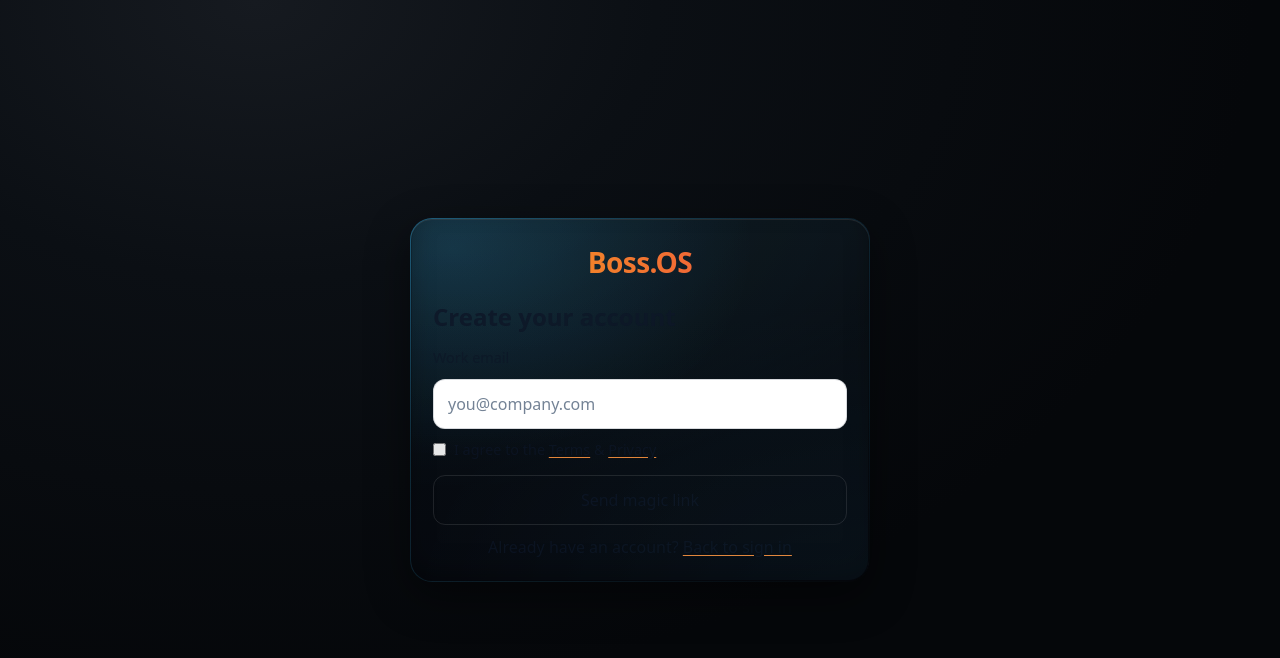
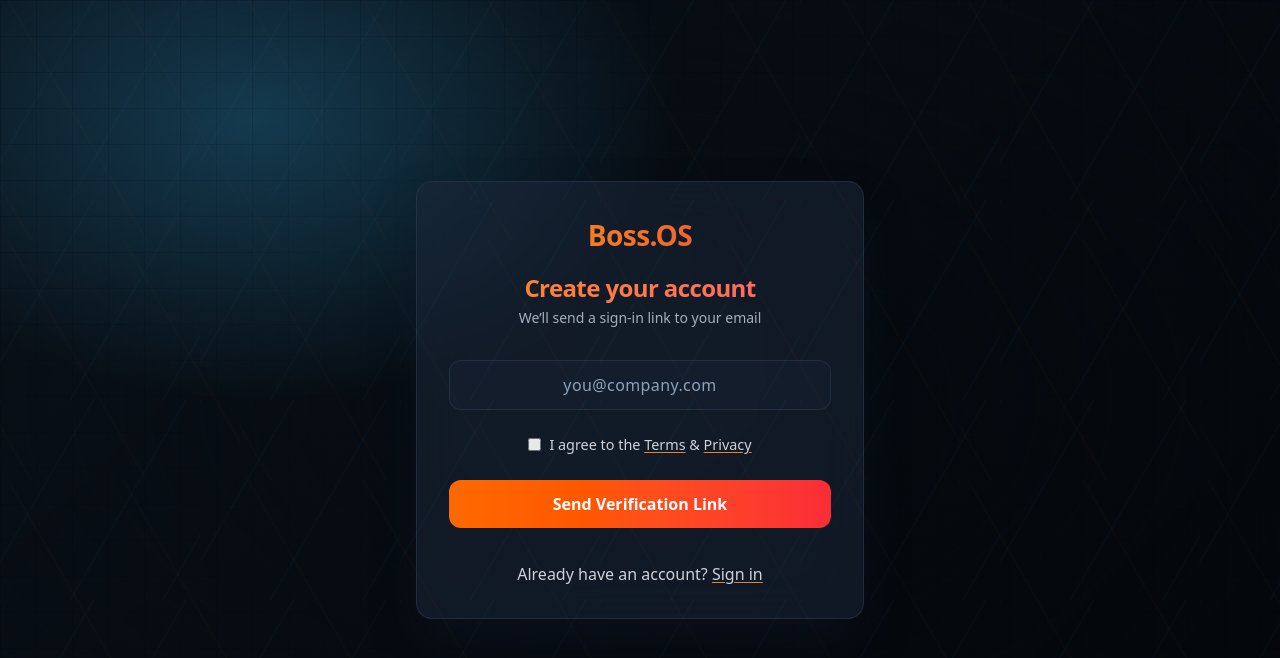
Before and after one commit to mmcdani2/BossOS, a React (Vite) app: page /register in a window 1280 px wide. Shown: the top 658 px of the page. Built offline with nearby package versions, Linux system fonts and the light colour scheme.

Commit message:
Headed to office

```diff
--- a/src/features/auth/SignUp.tsx
+++ b/src/features/auth/SignUp.tsx
@@ -13,7 +13,6 @@
     message: "Please accept the Terms to continue",
   }),
 });
-
 type FormData = z.infer<typeof schema>;
 
 export default function SignUp() {
@@ -43,78 +42,135 @@
       });
       if (error) throw error;
       setSent(true);
-    } catch (err: unknown) {
-      const msg = err instanceof Error ? err.message : "Something went wrong";
-      setErr(msg);
+    } catch (e: unknown) {
+      setErr(e instanceof Error ? e.message : "Something went wrong");
     } finally {
       setBusy(false);
     }
   }
 
-  if (sent) {
-    return (
-      <div className="auth-center">
-        <div className="auth-card glass-surface">
-          <Logo />
-          <h1 className="auth-title">Check your email</h1>
-          <p className="auth-subtext">
-            We’ve sent a magic link to complete your sign up.
-          </p>
-          <a className="auth-link" href="/signin">
-            Back to sign in
-          </a>
+  return (
+    <div className="min-h-screen auth-bg flex items-center justify-center p-4">
+      {/* same subtle grid + blur as SignIn */}
+      <div className="absolute inset-0 auth-grid-overlay backdrop-blur-[2px] pointer-events-none [mask-image:radial-gradient(ellipse_at_center,transparent_20%,black)]" />
+      <div className="relative w-full max-w-md">
+        <div
+          className="
+            relative w-full max-w-md
+            bg-slate-800/50 backdrop-blur-xl rounded-2xl
+            border border-slate-700/50 shadow-2xl shadow-slate-900/50
+            p-6 sm:p-8
+          "
+        >
+          <div className="text-center mb-6 sm:mb-8">
+            <Logo />
+            <h1
+              className="
+                text-2xl font-extrabold tracking-tight
+                bg-gradient-to-r from-orange-400 to-red-400 bg-clip-text text-transparent
+              "
+            >
+              Create your account
+            </h1>
+            {!sent && (
+              <p className="mt-1 text-sm text-slate-300/80">
+                We’ll send a sign-in link to your email
+              </p>
+            )}
+          </div>
+
+          {sent ? (
+            <div className="space-y-3 text-center">
+              <h2 className="text-lg font-semibold text-white">
+                Check your email
+              </h2>
+              <p className="text-sm text-slate-300/80">
+                We’ve sent a magic link to complete your sign up.
+              </p>
+              <p className="auth-switch" style={{ textAlign: "center" }}>
+                Already have an account?{" "}
+                <Link className="auth-link" to="/signin">
+                  Back to sign in
+                </Link>
+              </p>
+            </div>
+          ) : (
+            <form
+              className="space-y-4 sm:space-y-6"
+              onSubmit={handleSubmit(onSubmit)}
+            >
+              {err && (
+                <div className="text-sm text-rose-300 bg-rose-500/10 border border-rose-400/30 rounded-md px-3 py-2">
+                  Error: {err}
+                </div>
+              )}
+
+              <div className="relative">
+                <input
+                  id="email"
+                  type="email"
+                  placeholder="you@company.com"
+                  disabled={busy}
+                  {...register("email")}
+                  className="
+                    w-full rounded-xl px-4 py-3
+                    bg-slate-800/30 text-white placeholder-slate-400
+                    border border-slate-700/50
+                    outline-none transition-all duration-300
+                    focus:ring-2 focus:ring-orange-500/50 focus:border-transparent
+                    text-center tracking-wide
+                  "
+                />
+                {errors.email && (
+                  <p className="auth-error mt-2">{errors.email.message}</p>
+                )}
+              </div>
+              <div style={{ display: "flex", justifyContent: "center" }}>
+                <label className="auth-checkbox">
+                  <input
+                    type="checkbox"
+                    disabled={busy}
+                    {...register("agree")}
+                  />
+                  <span>
+                    I agree to the{" "}
+                    <Link className="auth-link" to="/terms">
+                      Terms
+                    </Link>{" "}
+                    &{" "}
+                    <Link className="auth-link" to="/privacy">
+                      Privacy
+                    </Link>
+                  </span>
+                </label>
+              </div>
+              {errors.agree && (
+                <p className="auth-error">{errors.agree.message}</p>
+              )}
+
+              <button
+                className="
+                  w-full rounded-xl py-3 font-semibold text-white
+                  bg-gradient-to-r from-orange-500 to-red-500
+                  hover:shadow-lg hover:shadow-orange-500/25
+                  focus:outline-none focus:ring-2 focus:ring-orange-500/50
+                  transition-all duration-300 transform hover:-translate-y-0.5
+                  disabled:opacity-70 disabled:cursor-not-allowed
+                "
+                disabled={busy}
+              >
+                {busy ? "Sending…" : "Send Verification Link"}
+              </button>
+
+              <p className="auth-switch" style={{ textAlign: "center" }}>
+                Already have an account?{" "}
+                <Link className="auth-link" to="/signin">
+                  Sign in
+                </Link>
+              </p>
+            </form>
+          )}
         </div>
-      </div>
-    );
-  }
-
-  return (
-    <div className="auth-center">
-      <div className="auth-card glass-surface">
-        <Logo />
-        <h1 className="auth-title">Create your account</h1>
-
-        <form className="auth-form" onSubmit={handleSubmit(onSubmit)}>
-          <label className="auth-label" htmlFor="email">
-            Work email
-          </label>
-          <input
-            id="email"
-            type="email"
-            className="auth-input"
-            placeholder="you@company.com"
-            {...register("email")}
-            disabled={busy}
-          />
-          {errors.email && <p className="auth-error">{errors.email.message}</p>}
-
-          <label className="auth-checkbox">
-            <input type="checkbox" {...register("agree")} disabled={busy} />
-            <span>
-              I agree to the{" "}
-              <a className="auth-link" href="/terms">
-                Terms
-              </a>{" "}
-              &{" "}
-              <a className="auth-link" href="/privacy">
-                Privacy
-              </a>
-            </span>
-          </label>
-          {errors.agree && <p className="auth-error">{errors.agree.message}</p>}
-
-          {err && <div className="auth-banner-error">{err}</div>}
-
-          <button className="auth-button" disabled={busy}>
-            {busy ? "Sending..." : "Send magic link"}
-          </button>
-        </form>
-
-        <p className="auth-switch" style={{ textAlign: "center" }}>
-          Already have an account?{" "}
-          <Link className="auth-link" to="/signin">Back to sign in</Link>
-
-        </p>
       </div>
     </div>
   );
```
